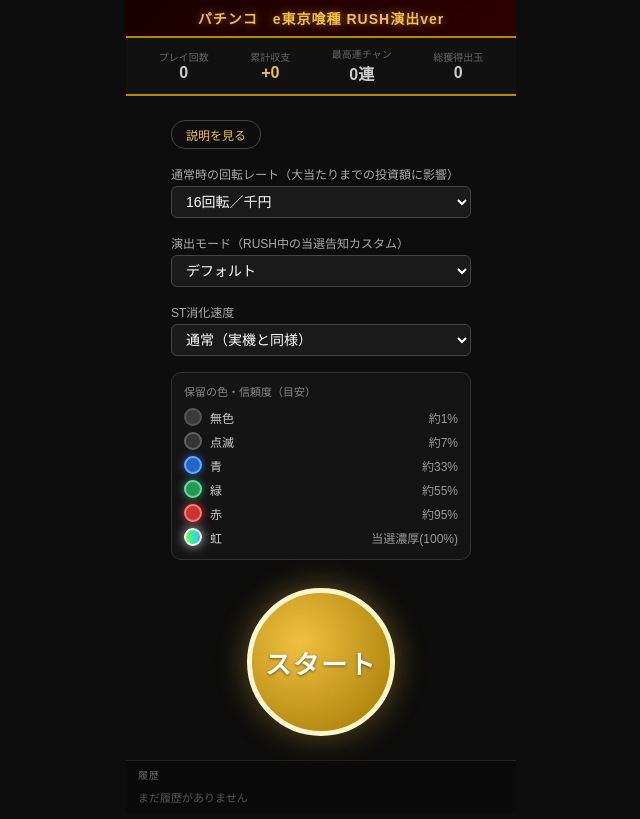
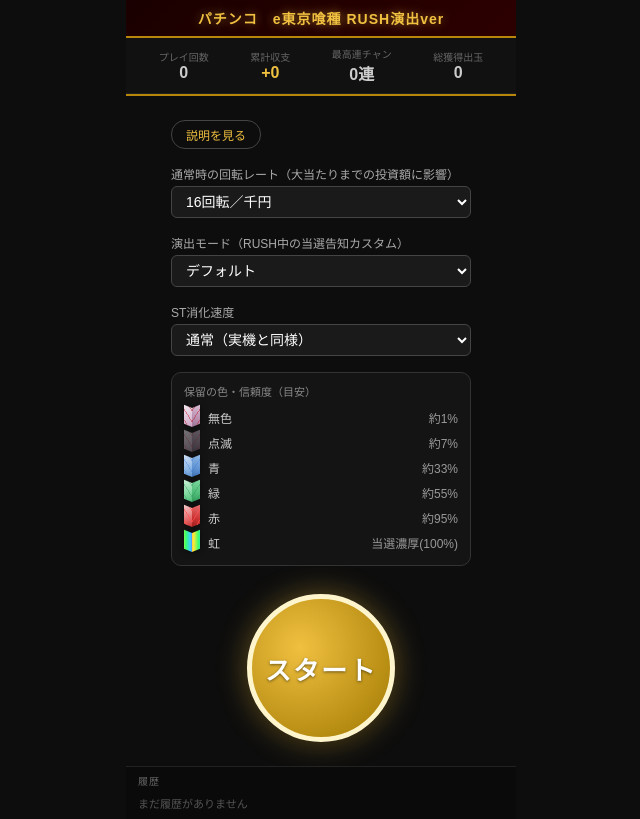
Before and after one commit to wwi195/pachinko-simulator-ghoul-rush, a website with bundled scripts: page index.html in a window 1280 px wide. Shown: the whole page, without its empty margins (319-959 px from the left). Built offline with nearby package versions, Linux system fonts and the light colour scheme.

Commit message:
feat: 保留アイコンを円形から立方体(2面見せ)デザインに変更
頂点を下にして見た立方体のように、左右2つの面(::before/::after)を
skewYで表現。無色は淡い紫〜擦れた白に赤い血管のような筋(repeating-
linear-gradient)を重ねたデザインにし、他の色(点滅/青/緑/赤/虹)も
同じ立方体の形状を踏襲しつつ配色だけ変えている。

ユーザーから参考画像(画像/無色保留.png)を提供されたが、要望通り
画像ファイルとしては組み込まず、CSSのみで質感を再現した。

```diff
--- a/style.css
+++ b/style.css
@@ -61,25 +61,80 @@
   border-bottom: 1px solid #1e1e1e;
 }
 
+/* 保留アイコン：立方体を頂点(下)から見た形(見える面は2つだけ)。
+   ::beforeが左面、::afterが右面。血管のような筋(--vein-color)を
+   ベースの面グラデーション(--face-l/--face-r)に重ねて表現する。 */
 .hold-icon {
-  width: 26px;
-  height: 26px;
-  border-radius: 50%;
-  background: #2a2a2a;
-  border: 2px solid #444;
-  transition: background 0.2s, border-color 0.2s, box-shadow 0.2s;
+  position: relative;
+  width: 24px;
+  height: 28px;
+  filter: drop-shadow(0 0 3px rgba(0, 0, 0, 0.6));
+  --face-l: linear-gradient(145deg, #4a4a4a, #2a2a2a);
+  --face-r: linear-gradient(215deg, #333, #1a1a1a);
+  --vein-color: rgba(120, 30, 40, 0.35);
 }
-.hold-icon.hold-none    { background: #3a3a3a; border-color: #555; }
-.hold-icon.hold-flash   { background: #555; border-color: #aaa; animation: holdFlash 0.8s ease infinite; }
-.hold-icon.hold-blue    { background: #2266cc; border-color: #66aaff; box-shadow: 0 0 8px rgba(66,150,255,0.6); }
-.hold-icon.hold-green   { background: #229955; border-color: #66dd99; box-shadow: 0 0 8px rgba(66,220,150,0.6); }
-.hold-icon.hold-red     { background: #cc3333; border-color: #ff7777; box-shadow: 0 0 10px rgba(255,80,80,0.7); }
-.hold-icon.hold-rainbow {
-  background: linear-gradient(90deg, #ff3b3b, #ff9d3b, #ffe93b, #3bff6a, #3bcfff, #6a3bff, #ff3bcf, #ff3b3b);
+.hold-icon::before,
+.hold-icon::after {
+  content: '';
+  position: absolute;
+  top: 0;
+  width: 50%;
+  height: 100%;
+}
+.hold-icon::before {
+  left: 0;
+  transform-origin: top right;
+  transform: skewY(22deg);
+  background:
+    repeating-linear-gradient(50deg, transparent 0, transparent 2px, var(--vein-color) 2px 3px, transparent 3px 7px),
+    var(--face-l);
+}
+.hold-icon::after {
+  right: 0;
+  transform-origin: top left;
+  transform: skewY(-22deg);
+  background:
+    repeating-linear-gradient(-50deg, transparent 0, transparent 2px, var(--vein-color) 2px 3px, transparent 3px 7px),
+    var(--face-r);
+}
+
+.hold-icon.hold-none {
+  --face-l: linear-gradient(145deg, #f2e6ee 0%, #ddc0d6 60%, #c9a2c0 100%);
+  --face-r: linear-gradient(215deg, #d9bdd3 0%, #b98fb0 60%, #9c7295 100%);
+  --vein-color: rgba(190, 30, 45, 0.5);
+}
+.hold-icon.hold-flash {
+  --face-l: linear-gradient(145deg, #cfc7cf 0%, #a89aa8 60%, #8a7a8a 100%);
+  --face-r: linear-gradient(215deg, #a89aa8 0%, #7d6d7d 60%, #5f505f 100%);
+  --vein-color: rgba(180, 30, 40, 0.3);
+  animation: holdFlash 0.8s ease infinite;
+}
+.hold-icon.hold-blue {
+  --face-l: linear-gradient(145deg, #cfe0f5 0%, #8fb8e6 60%, #5f93d1 100%);
+  --face-r: linear-gradient(215deg, #8fb8e6 0%, #5f93d1 60%, #3d6fb0 100%);
+  --vein-color: rgba(60, 120, 220, 0.4);
+}
+.hold-icon.hold-green {
+  --face-l: linear-gradient(145deg, #cdf0d8 0%, #7fd99f 60%, #4fbb78 100%);
+  --face-r: linear-gradient(215deg, #7fd99f 0%, #4fbb78 60%, #329957 100%);
+  --vein-color: rgba(40, 150, 90, 0.4);
+}
+.hold-icon.hold-red {
+  --face-l: linear-gradient(145deg, #f5c9c9 0%, #e67070 60%, #cc3333 100%);
+  --face-r: linear-gradient(215deg, #e67070 0%, #cc3333 60%, #a01f1f 100%);
+  --vein-color: rgba(255, 80, 80, 0.7);
+}
+.hold-icon.hold-rainbow::before,
+.hold-icon.hold-rainbow::after {
   background-size: 400% 100%;
-  border-color: #fff;
   animation: rush-rainbow 2s linear infinite;
-  box-shadow: 0 0 12px rgba(255,255,255,0.7);
+}
+.hold-icon.hold-rainbow::before {
+  background-image: linear-gradient(90deg, #ff3b3b, #ff9d3b, #ffe93b, #3bff6a, #3bcfff, #6a3bff, #ff3bcf, #ff3b3b);
+}
+.hold-icon.hold-rainbow::after {
+  background-image: linear-gradient(90deg, #ff3bcf, #ff3b3b, #ff9d3b, #ffe93b, #3bff6a, #3bcfff, #6a3bff, #ff3bcf);
+  animation-direction: reverse;
 }
 
 @keyframes holdFlash {
@@ -217,7 +272,7 @@
   gap: 8px;
   padding: 3px 0;
 }
-.hold-legend-row .hold-icon { width: 18px; height: 18px; flex-shrink: 0; }
+.hold-legend-row .hold-icon { width: 16px; height: 19px; flex-shrink: 0; }
 .hold-legend-label { font-size: 12px; color: #ccc; width: 40px; }
 .hold-legend-value { font-size: 12px; color: #999; margin-left: auto; }
 
```
Also changed, not shown: 画像/無色保留.png (added).
